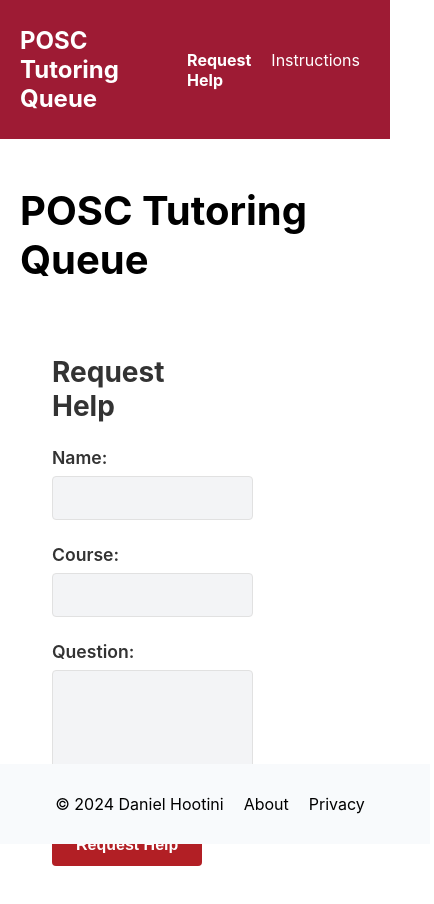
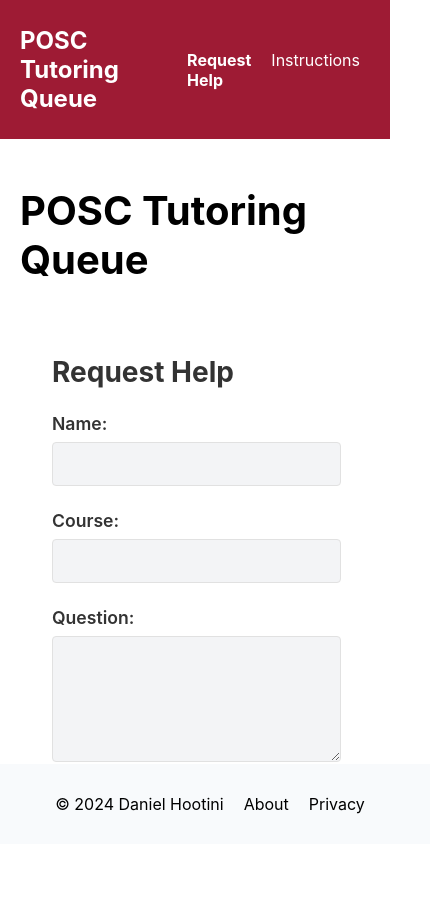
Before and after one commit to DanielH987/tutoring-queue, a React (Create React App) app: page / in a window 390 px wide. Shown: the top 904 px of the page, 434 px wide, since content can reach past the window. Built offline with nearby package versions, Linux system fonts and the light colour scheme.

Commit message:
style: Update Queue component styles and form layout

```diff
--- a/src/styles/Queue.css
+++ b/src/styles/Queue.css
@@ -1,6 +1,6 @@
 .queue-container {
   padding: 20px;
-  padding-bottom: 60px;
+  padding-bottom: 100px;
   text-align: left;
   margin: 0 auto;
   max-width: 1500px;
@@ -39,7 +39,7 @@
 
 .form-group input,
 .form-group textarea {
-  width: 100%;
+  width: 75%;
   padding: 0.75rem;
   border: 1px solid #e1e1e1;
   border-radius: 4px;
@@ -93,3 +93,40 @@ button[type="submit"]:hover {
 .queue-item strong {
   color: #333;
 }
+
+.queue-content {
+  display: flex;
+  justify-content: space-between;
+  align-items: flex-start;
+  gap: 20px;
+}
+
+.queue-form {
+  background-color: #ffffff;
+  border-radius: 8px;
+  padding: 2rem;
+  width: 65%;
+}
+
+.queue-status {
+  background-color: #f0f0f0;
+  border-radius: 8px;
+  padding: 1rem;
+  width: 20%;
+  box-shadow: 0 4px 8px rgba(0, 0, 0, 0.1);
+  text-align: center;
+  font-size: 1rem;
+}
+
+@media (max-width: 768px) {
+  .queue-content {
+    flex-direction: column;
+  }
+
+  .queue-form {
+    width: 100%;
+  }
+  .queue-status {
+    width: 90%;
+  }
+}
```
